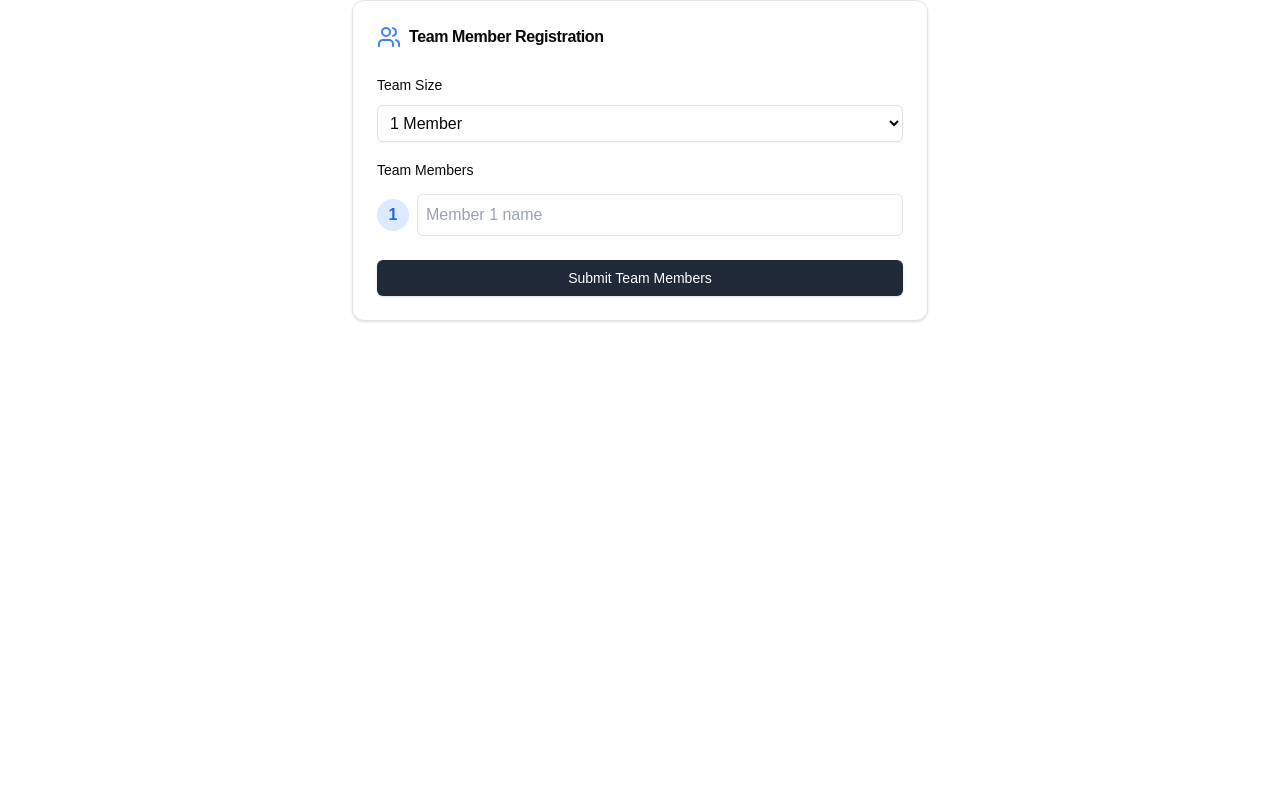
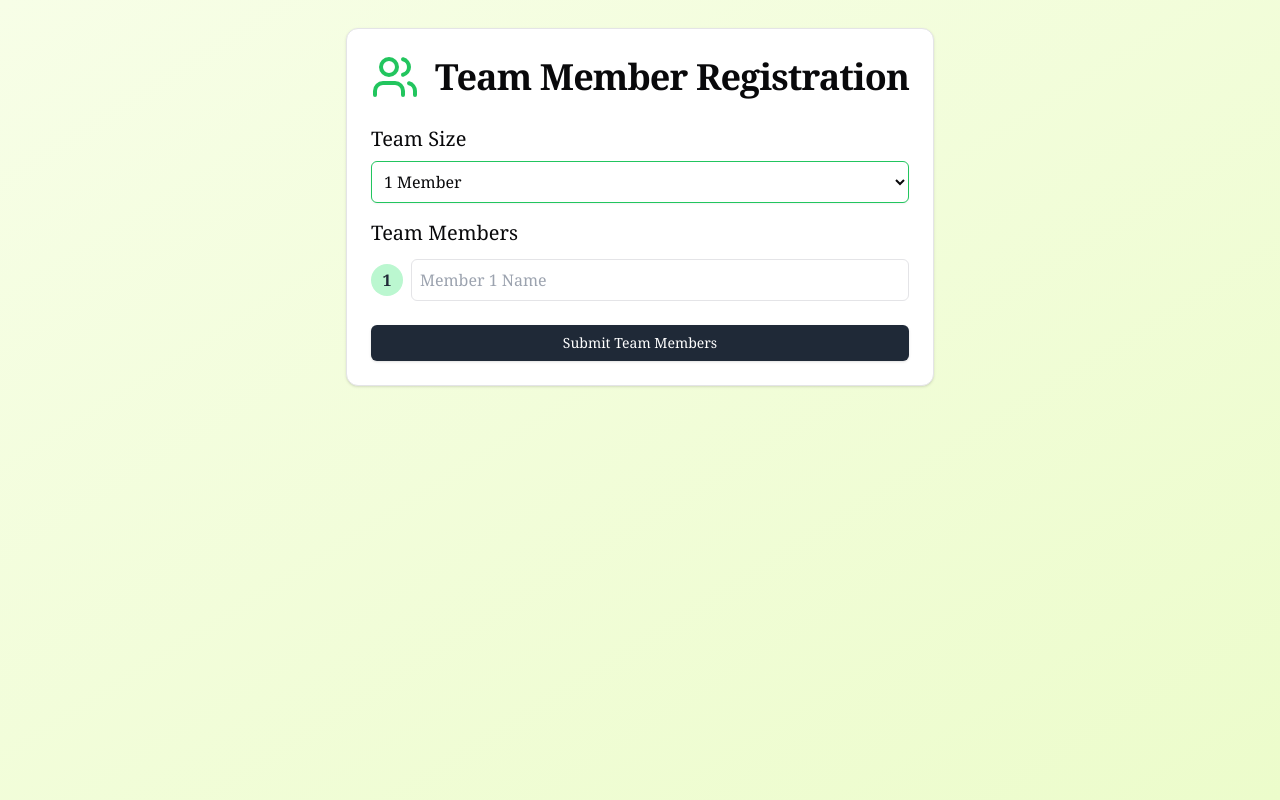
Before and after one commit to rupak-at/Task-Manager, a Next.js app: page /getmembers in a window 1280 px wide. Built offline with nearby package versions, Linux system fonts and the light colour scheme.

Commit message:
chnages in the ui

```diff
--- a/app/getmembers/page.js
+++ b/app/getmembers/page.js
@@ -42,22 +42,23 @@ const GetMemberName = () => {
   };
 
   return (
-    <form onSubmit={handleSubmit}>
-      <Card className="w-full max-w-xl mx-auto">
+    <div className="w-full h-screen flex justify-center font-serif bg-gradient-to-br from-lime-50 to-lime-100">
+      <form onSubmit={handleSubmit} className="mt-7">
+        <Card className="w-full max-w-2xl mx-auto">
           <CardHeader className="space-y-1">
-          <div className="flex items-center space-x-2">
-            <Users className="h-6 w-6 text-blue-500" />
-            <CardTitle>Team Member Registration</CardTitle>
+            <div className="flex items-center space-x-4">
+              <Users className="h-12 w-12 text-green-500" />
+              <CardTitle className={`text-4xl`}>Team Member Registration</CardTitle>
             </div>
           </CardHeader>
           <CardContent className="space-y-4">
             <div className="space-y-2">
-            <Label htmlFor="team-size">Team Size</Label>
+              <Label htmlFor="team-size" className='text-xl'>Team Size</Label>
               <select
                 id="team-size"
                 value={teamNumber}
                 onChange={(e) => setTeamNumber(e.target.value)}
-              className="w-full p-2 border rounded-md bg-white shadow-sm focus:ring-2 focus:ring-blue-500 focus:border-blue-500"
+                className="w-full p-2 border border-green-500 rounded-md bg-white shadow-sm focus:ring-2 focus:ring-green-500 focus:border-green-500 focus:outline-none"
               >
                 {[...Array(10)].map((_, i) => (
                   <option key={i + 1} value={i + 1}>
@@ -68,10 +69,10 @@ const GetMemberName = () => {
             </div>
 
             <div className="space-y-3">
-            <Label>Team Members</Label>
+              <Label className='text-xl'>Team Members</Label>
               {memberNames.map((name, index) => (
                 <div key={index} className="flex items-center space-x-2">
-                <div className="flex-none w-8 h-8 flex items-center justify-center bg-blue-100 rounded-full text-blue-600 font-semibold">
+                  <div className="flex-none w-8 h-8 flex items-center justify-center bg-green-200 rounded-full text-gray-800 font-semibold">
                     {index + 1}
                   </div>
                   <input
@@ -80,8 +81,8 @@ const GetMemberName = () => {
                     onChange={(e) =>
                       handleMemberNameChange(index, e.target.value)
                     }
-                  placeholder={`Member ${index + 1} name`}
-                  className="flex-1 p-2 border rounded-md focus:ring-2 focus:ring-blue-500 focus:border-blue-500"
+                    placeholder={`Member ${index + 1} Name`}
+                    className="flex-1 p-2 border rounded-md focus:ring-2 focus:ring-green-500 focus:border-green-500 focus:outline-none"
                   />
                 </div>
               ))}
@@ -90,13 +91,15 @@ const GetMemberName = () => {
           <CardFooter>
             <Button
               type="submit"
-            className="w-full bg-gray-800 hover:bg-gray-600 text-white"
+              className="w-full bg-gray-800 hover:bg-gray-900 text-white"
             >
               Submit Team Members
             </Button>
           </CardFooter>
         </Card>
       </form>
+
+    </div>
   );
 };
 
--- a/app/page.js
+++ b/app/page.js
@@ -24,10 +24,10 @@ const Home = () => {
   };
 
   return (
-    <div className="min-h-screen bg-gradient-to-br from-lime-50 to-lime-100 flex items-center justify-center p-4">
+    <div className="min-h-screen bg-gradient-to-br from-lime-50 to-lime-100 flex items-center justify-center p-4 font-serif">
       <div className="w-full max-w-md">
         {/* Main Card */}
-        <div className="bg-white rounded-2xl shadow-xl p-8 transform transition-all hover:scale-[1.02]">
+        <div className="bg-white rounded-2xl shadow-xl p-8 transform transition-all ">
           {/* Header Section */}
           <div className="text-center mb-8">
             <div className="flex justify-center mb-4">
--- a/app/taskmanager/page.js
+++ b/app/taskmanager/page.js
@@ -1,58 +1,68 @@
 "use client";
-import React, { useRef, useState } from 'react';
-import { Trash2, Plus, User, CalendarIcon } from 'lucide-react';
+import React, { useRef, useState } from "react";
+import { Trash2, Plus, User, CalendarIcon } from "lucide-react";
 import { format } from "date-fns";
 import { Button } from "@/components/ui/button";
 import { Calendar } from "@/components/ui/calendar";
-import { Popover, PopoverContent, PopoverTrigger } from "@/components/ui/popover";
+import {
+  Popover,
+  PopoverContent,
+  PopoverTrigger,
+} from "@/components/ui/popover";
 import { cn } from "@/lib/utils";
-import { useSelector } from 'react-redux';
+import { useSelector } from "react-redux";
 const TodoList = () => {
-
-  const name = useSelector((state)=> state.members.names)
-  const orgName = useSelector((state)=> state.organizationName.orgName)
-
+  const name = useSelector((state) => state.members.names);
+  const orgName = useSelector((state) => state.organizationName.orgName);
 
   const input = useRef();
-  const [assignedTo, setAssignedTo] = useState([name[0]]);   //to track which member is assign initially
+  const [assignedTo, setAssignedTo] = useState([name[0]]); //to track which member is assign initially
   const [date, setDate] = useState(new Date());
   const [todo, setTodo] = useState([]); //get data from strorage
 
-
   const handleAddTask = () => {
     if (input.current.value) {
-      const tasks = [...todo,{task: input.current.value, AssignedTo: assignedTo, deadline: date.toISOString()}] //convert date into string
-      setTodo(tasks)
+      const tasks = [
+        ...todo,
+        {
+          task: input.current.value,
+          AssignedTo: assignedTo,
+          deadline: date.toISOString(),
+        },
+      ]; //convert date into string
+      setTodo(tasks);
       input.current.value = "";
     }
   };
   const selectedWhomToAssign = (event) => {
-    const userChanged = event.target.value  //tracking what is selected in dropdown
-    setAssignedTo(userChanged)
-  }
+    const userChanged = event.target.value; //tracking what is selected in dropdown
+    setAssignedTo(userChanged);
+  };
 
   const handleDeleteAll = () => {
     setTodo([]);
   };
 
-  const deleteSingle = (id) => { //deleteing single
+  const deleteSingle = (id) => {
+    //deleteing single
     const tasks = [...todo];
     tasks.splice(id, 1);
     setTodo(tasks);
-
-
   };
 
-  const taskListDropDown = (event, id)=>{//in task displaying ui tracking user changed and
-    const changeUser = event.target.value //changing that AssignedTo to that change user
-    const tasked = [...todo]
-    tasked[id].AssignedTo = changeUser
-  }
+  const taskListDropDown = (event, id) => {
+    //in task displaying ui tracking user changed and
+    const changeUser = event.target.value; //changing that AssignedTo to that change user
+    const tasked = [...todo];
+    tasked[id].AssignedTo = changeUser;
+  };
 
   return (
-    <div className="min-h-screen bg-gray-50 p-8">
-      <div className="max-w-2xl mx-auto">
-        <h1 className="text-4xl font-bold text-gray-800 mb-4 text-center">{orgName}</h1>
+    <div className="min-h-screen p-8 font-serif">
+      <div className="max-w-2xl mx-auto p-4 rounded-lg shadow-sm ">
+        <h1 className="text-5xl font-bold text-emerald-700 mb-4 text-center">
+          {orgName}
+        </h1>
 
         {/* Input Section */}
         <div className="bg-white rounded-lg shadow-md p-6 mb-8">
@@ -61,19 +71,25 @@ const TodoList = () => {
               <input
                 type="text"
                 placeholder="Add new task"
-                className="w-full p-3 border border-gray-200 rounded-lg focus:border-none transition"
+                className="w-full p-3 border border-green-500 rounded-lg  focus:ring-2 focus:ring-green-500 focus:border-green-500 focus:outline-none transition"
                 ref={input}
-                onKeyDown={(e) => e.key === 'Enter' && handleAddTask()}
+                onKeyDown={(e) => e.key === "Enter" && handleAddTask()}
               />
             </div>
-              <div className='flex justify-between'>
+            <div className="flex justify-between">
               <div className="relative">
-                <span className='text-gray-700'>Assigned To: </span>
-                  <select onChange={()=> selectedWhomToAssign(event)} className="bg-gray-50 border border-gray-200 rounded-md px-3 py-1 focus:ring-2 focus:ring-blue-500 focus:border-none" >
-                    {name.map((member, ids)=>(
-                      <option value={member} key={ids}>{member}</option>
-                    ))}
-                  </select>
+                <span className="text-gray-700">Assigned To: </span>
+                <select
+                  defaultValue={name[0]}
+                  onChange={() => selectedWhomToAssign(event)}
+                  className="bg-gray-50 backdrop-filter border border-green-400 rounded-md px-3 py-1 focus:ring-2 focus:ring-green-500 focus:border-green-500 focus:outline-none"
+                >
+                  {name.map((member, ids) => (
+                    <option value={member} key={ids}>
+                      {member}
+                    </option>
+                  ))}
+                </select>
               </div>
               <div className="flex items-center gap-2">
                 <span className="text-gray-700">Deadline:</span>
@@ -104,7 +120,7 @@ const TodoList = () => {
             <div className="flex gap-3">
               <button
                 onClick={handleAddTask}
-                className="flex items-center gap-2 bg-blue-600 text-white px-4 py-2 rounded-lg hover:bg-blue-700 transition duration-200"
+                className="flex items-center gap-2 bg-emerald-600 text-white px-4 py-2 rounded-lg hover:bg-emerald-700 transition duration-200"
               >
                 <Plus size={20} />
                 Add Task
@@ -138,9 +154,9 @@ const TodoList = () => {
                 <div className="flex items-center gap-2">
                   <User size={20} className="text-gray-500" />
                   <select
-                    className="bg-gray-50 border border-gray-200 rounded-md px-3 py-1 focus:ring-2 focus:ring-blue-500 focus:border-none"
-                    defaultValue={task.AssignedTo}
-                    onChange={()=> taskListDropDown(event, id)}
+                    className="bg-gray-50 border border-green-400 rounded-md px-3 py-1 focus:ring-2 focus:ring-green-500 focus:border-green-500 focus:outline-none"
+                    defaultValue={Array.isArray(task.AssignedTo) ? task.AssignedTo[0] : task.AssignedTo}
+                    onChange={() => taskListDropDown(event, id)}
                   >
                     {name.map((name, idx) => (
                       <option value={name} key={idx}>
```
Lines whose indentation alone changed are shown as unchanged.
